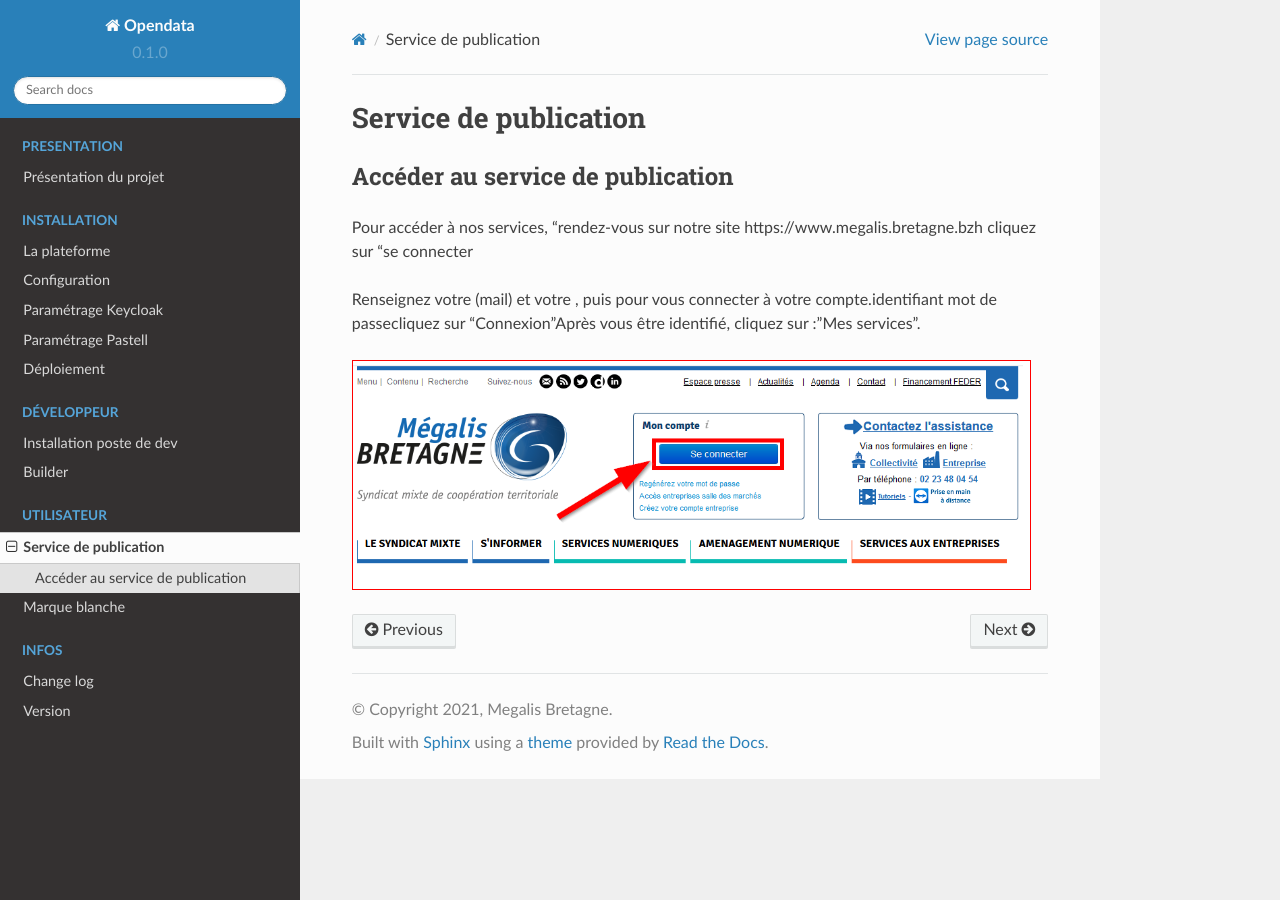
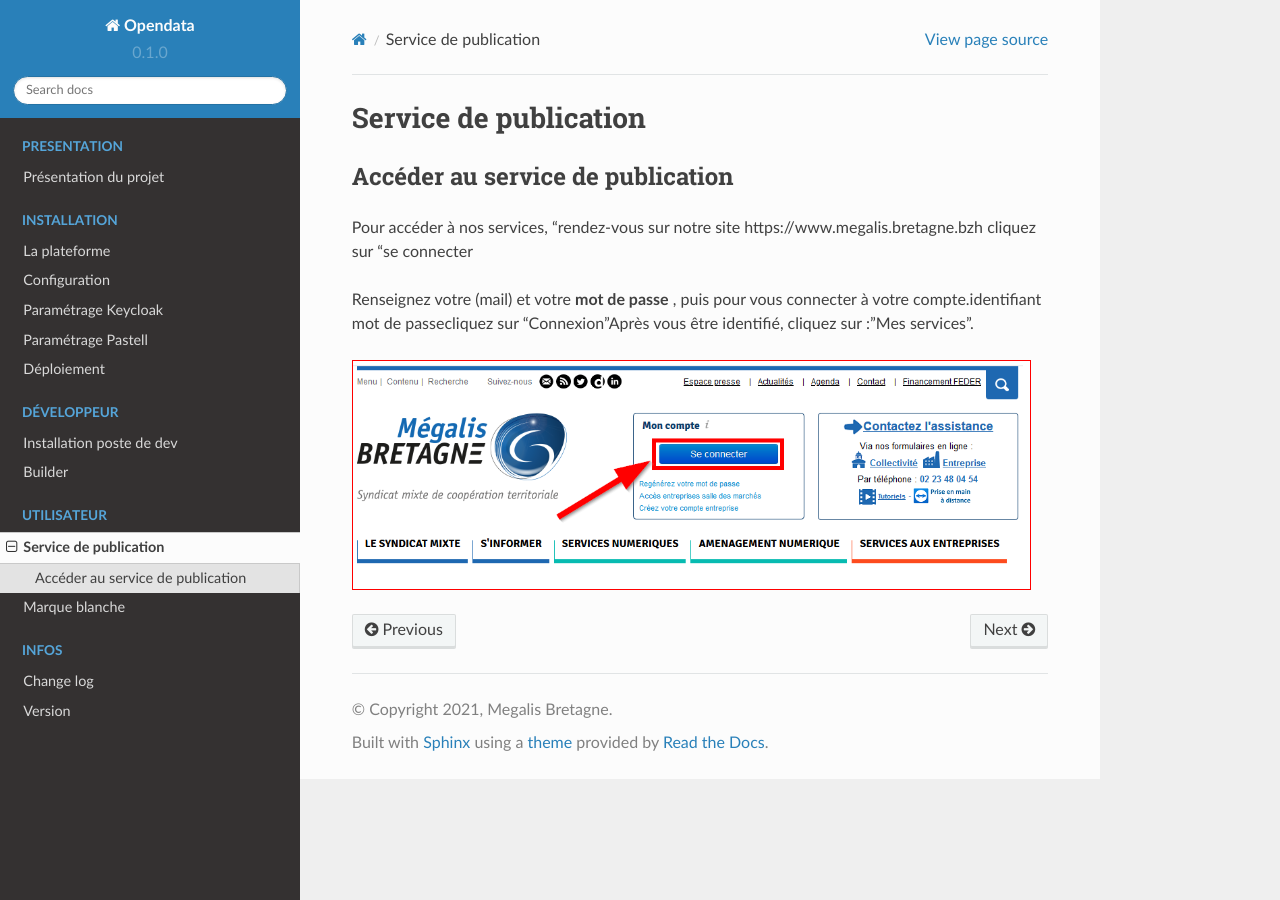
Before and after one commit to megalis-bretagne/opendata-extraction, a Sphinx documentation site: the page built from docs/source/utilisateur/publication.md, in a window 1280 px wide. Built offline with Sphinx 7.4.7 and the Read the Docs theme 2.0.0, drawn with Linux system fonts in a browser that asks for light colours.

Commit message:
Ajout mot de passe

```diff
--- a/docs/source/utilisateur/publication.md
+++ b/docs/source/utilisateur/publication.md
@@ -6,6 +6,6 @@
 Pour accéder à nos services, "rendez-vous sur notre site
 https://www.megalis.bretagne.bzh cliquez sur "se connecter
 
-Renseignez votre (mail) et votre , puis  pour vous connecter à votre compte.identifiant mot de passecliquez sur "Connexion"Après vous être identifié, cliquez sur :"Mes services".
+Renseignez votre (mail) et votre **mot de passe** , puis  pour vous connecter à votre compte.identifiant mot de passecliquez sur "Connexion"Après vous être identifié, cliquez sur :"Mes services".
 
 ![acces](img/acces_pf_meg.PNG)
```
